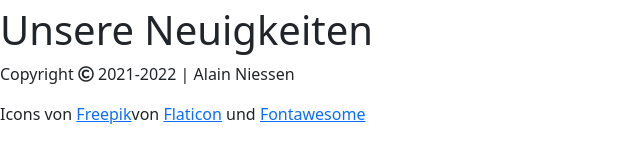
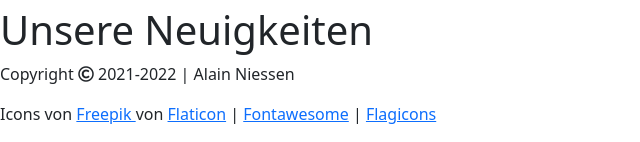
Before and after one commit to AlainNiessen/soap-opera, a Symfony app: template templates/home/index.html.twig in a window 1280 px wide. Shown: the part 3815-3957 px from the top of the page, without its empty margins (0-640 px from the left). Run offline with Twig, Linux system fonts and the light colour scheme; the template is opened without the code that fills it, so the values that code supplies are empty; some libraries are stand-ins or nearby versions.

Commit message:
Adaptation Ressource FlagIcons dans le Footer

```diff
--- a/templates/base.html.twig
+++ b/templates/base.html.twig
@@ -113,7 +113,8 @@
                         Copyright <i class="far fa-copyright"></i> 2021-2022 | Alain Niessen
                     </p>
                     <p>
-                        {% trans %}Icons von{% endtrans %} <a href="https://www.freepik.com" title="Freepik" target="_blank">Freepik</a>{% trans %}von{% endtrans %} <a href="https://www.flaticon.com/de/" title="Flaticon" target="_blank">Flaticon</a> {% trans %}und{% endtrans %} <a href="https://fontawesome.com/" title="Fontawesome" target="_blank">Fontawesome</a>
+                        {% trans %}Icons von{% endtrans %} <a href="https://www.freepik.com" title="Freepik" target="_blank">Freepik </a>{% trans %}von{% endtrans %} <a href="https://www.flaticon.com/de/" title="Flaticon" target="_blank">Flaticon</a> | <a href="https://fontawesome.com/" title="Fontawesome" target="_blank">Fontawesome</a>
+                        | <a href="https://flagicons.lipis.dev/" title="Flagicons" target="_blank">Flagicons</a>
                     </p>
                 </section>
             </div>
```
